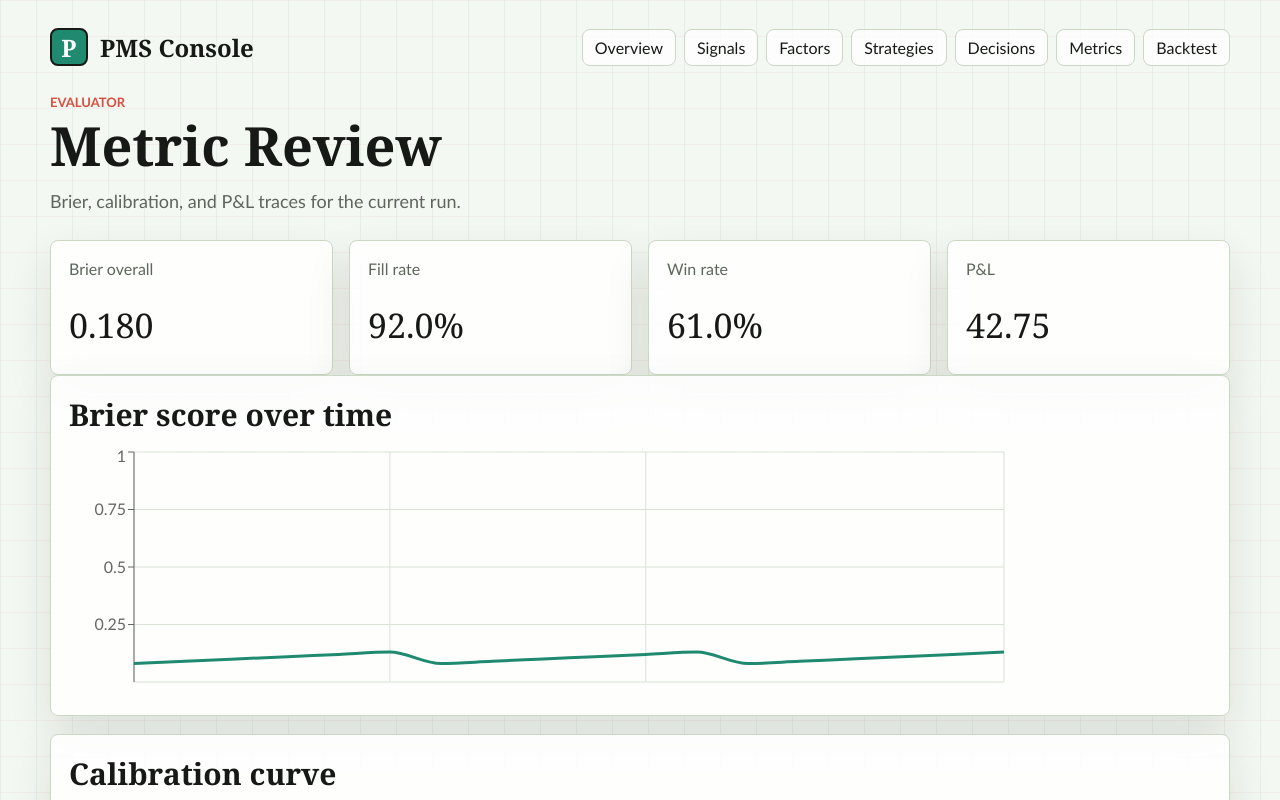
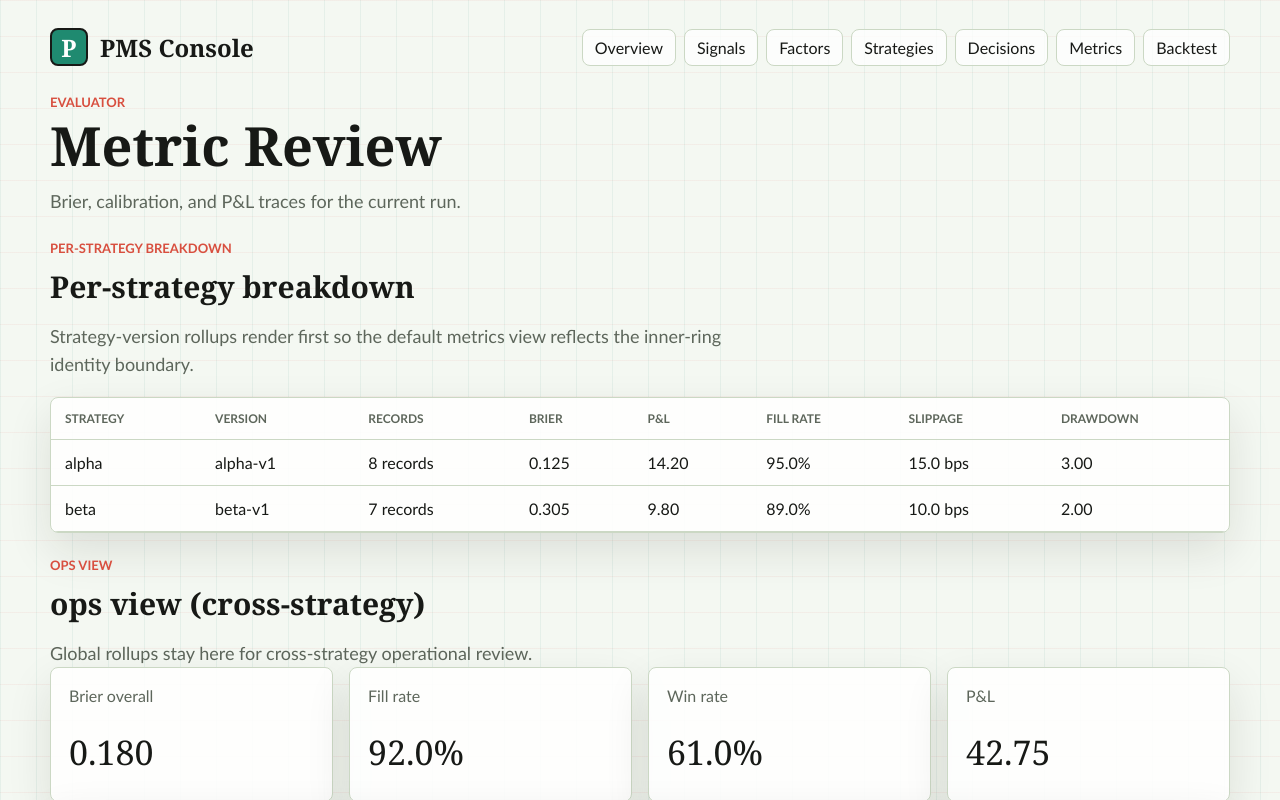
Before and after one commit to stone16/prediction-market-system, a Next.js app in the folder dashboard/: page /metrics in a window 1280 px wide. Shown: the top 800 px of the page. Built offline with nearby package versions, Linux system fonts and the light colour scheme.

Commit message:
feat(cp07): add per-strategy metrics default view

```diff
--- a/dashboard/app/metrics/page.tsx
+++ b/dashboard/app/metrics/page.tsx
@@ -3,9 +3,9 @@
 import { MetricChartsNoSsr } from '@/components/MetricChartsNoSsr';
 import { Nav } from '@/components/Nav';
 import { useLiveData } from '@/lib/useLiveData';
-import type { MetricsResponse } from '@/lib/types';
+import type { MetricsAggregate, MetricsPerStrategyRow, MetricsResponse } from '@/lib/types';
 
-const EMPTY_METRICS: MetricsResponse = {
+const EMPTY_OPS_VIEW: MetricsAggregate = {
   brier_overall: null,
   brier_by_category: {},
   pnl: 0,
@@ -17,10 +17,18 @@ const EMPTY_METRICS: MetricsResponse = {
   pnl_series: []
 };
 
+const EMPTY_METRICS: MetricsResponse = {
+  ...EMPTY_OPS_VIEW,
+  per_strategy: [],
+  ops_view: EMPTY_OPS_VIEW
+};
+
 export default function MetricsPage() {
   const { data, loading, disconnected } = useLiveData<MetricsResponse>('/metrics');
   const metrics = data ?? EMPTY_METRICS;
-  const hasData = (metrics.brier_series?.length ?? 0) > 0;
+  const opsView = metrics.ops_view ?? EMPTY_OPS_VIEW;
+  const hasOpsData = (opsView.brier_series?.length ?? 0) > 0;
+  const perStrategy = metrics.per_strategy ?? [];
 
   return (
     <main className="shell">
@@ -34,34 +42,117 @@ export default function MetricsPage() {
           </div>
           {disconnected ? <span className="badge disconnected">disconnected</span> : null}
         </div>
+
+        {loading && perStrategy.length === 0 && !hasOpsData ? (
+          <p className="muted">Loading metrics…</p>
+        ) : (
+          <>
+            <section data-testid="metrics-per-strategy" style={{ marginBottom: 24 }}>
+              <p className="eyebrow">Per-strategy breakdown</p>
+              <h2>Per-strategy breakdown</h2>
+              <p className="lede">
+                Strategy-version rollups render first so the default metrics view reflects the
+                inner-ring identity boundary.
+              </p>
+              {perStrategy.length === 0 ? (
+                <p className="muted">No strategy metrics yet.</p>
+              ) : (
+                <div className="table-wrap" style={{ marginTop: 18 }}>
+                  <table>
+                    <thead>
+                      <tr>
+                        <th>Strategy</th>
+                        <th>Version</th>
+                        <th>Records</th>
+                        <th>Brier</th>
+                        <th>P&amp;L</th>
+                        <th>Fill rate</th>
+                        <th>Slippage</th>
+                        <th>Drawdown</th>
+                      </tr>
+                    </thead>
+                    <tbody>
+                      {perStrategy.map((strategy) => (
+                        <tr
+                          key={`${strategy.strategy_id}:${strategy.strategy_version_id}`}
+                          data-testid="metrics-strategy-row"
+                        >
+                          <td>{strategy.strategy_id}</td>
+                          <td>{strategy.strategy_version_id}</td>
+                          <td>{formatRecordCount(strategy)}</td>
+                          <td>{formatBrier(strategy)}</td>
+                          <td>{formatPnl(strategy.pnl)}</td>
+                          <td>{formatFillRate(strategy.fill_rate)}</td>
+                          <td>{formatSlippage(strategy.slippage_bps)}</td>
+                          <td>{formatDrawdown(strategy.drawdown)}</td>
+                        </tr>
+                      ))}
+                    </tbody>
+                  </table>
+                </div>
+              )}
+            </section>
+
+            <section data-testid="metrics-ops-view">
+              <p className="eyebrow">ops view</p>
+              <h2>ops view (cross-strategy)</h2>
+              <p className="lede">Global rollups stay here for cross-strategy operational review.</p>
               <div className="summary-grid">
                 <section className="card summary-card">
                   <span className="muted">Brier overall</span>
-            <div className="metric">{metrics.brier_overall?.toFixed(3) ?? 'n/a'}</div>
+                  <div className="metric">{opsView.brier_overall?.toFixed(3) ?? 'n/a'}</div>
                 </section>
                 <section className="card summary-card">
                   <span className="muted">Fill rate</span>
-            <div className="metric">{(metrics.fill_rate * 100).toFixed(1)}%</div>
+                  <div className="metric">{(opsView.fill_rate * 100).toFixed(1)}%</div>
                 </section>
                 <section className="card summary-card">
                   <span className="muted">Win rate</span>
-            <div className="metric">{(metrics.win_rate * 100).toFixed(1)}%</div>
+                  <div className="metric">{(opsView.win_rate * 100).toFixed(1)}%</div>
                 </section>
                 <section className="card summary-card">
                   <span className="muted">P&amp;L</span>
-            <div className="metric">{metrics.pnl.toFixed(2)}</div>
+                  <div className="metric">{opsView.pnl.toFixed(2)}</div>
                 </section>
               </div>
-        {loading && !hasData ? (
-          <p className="muted">Loading metrics…</p>
-        ) : hasData ? (
-          <MetricChartsNoSsr metrics={metrics} />
+              {hasOpsData ? (
+                <MetricChartsNoSsr metrics={opsView} />
               ) : (
                 <p className="muted">
                   No eval records yet. Run a backtest or start the paper runner to populate charts.
                 </p>
               )}
             </section>
+          </>
+        )}
+      </section>
     </main>
   );
 }
+
+function formatRecordCount(strategy: MetricsPerStrategyRow): string {
+  return strategy.record_count === 1 ? '1 record' : `${strategy.record_count} records`;
+}
+
+function formatBrier(strategy: MetricsPerStrategyRow): string {
+  if (strategy.insufficient_samples || strategy.brier_overall === null) {
+    return 'insufficient samples';
+  }
+  return strategy.brier_overall.toFixed(3);
+}
+
+function formatPnl(pnl: number): string {
+  return pnl.toFixed(2);
+}
+
+function formatFillRate(fillRate: number): string {
+  return `${(fillRate * 100).toFixed(1)}%`;
+}
+
+function formatSlippage(slippageBps: number): string {
+  return `${slippageBps.toFixed(1)} bps`;
+}
+
+function formatDrawdown(drawdown: number): string {
+  return drawdown.toFixed(2);
+}
--- a/dashboard/components/MetricCharts.tsx
+++ b/dashboard/components/MetricCharts.tsx
@@ -10,7 +10,7 @@ import {
   XAxis,
   YAxis
 } from 'recharts';
-import type { MetricsResponse } from '@/lib/types';
+import type { MetricsAggregate } from '@/lib/types';
 
 type ChartProps = {
   title: string;
@@ -30,7 +30,7 @@ function ChartPanel({ title, children, empty }: ChartProps) {
   );
 }
 
-export function MetricCharts({ metrics }: { metrics: MetricsResponse }) {
+export function MetricCharts({ metrics }: { metrics: MetricsAggregate }) {
   const brier = metrics.brier_series ?? [];
   const calibration = metrics.calibration_curve ?? [];
   const pnl = metrics.pnl_series ?? [];
--- a/dashboard/lib/mock-store.ts
+++ b/dashboard/lib/mock-store.ts
@@ -55,7 +55,7 @@ export function mockDecisions(): Decision[] {
 
 export function mockMetrics(): MetricsResponse {
   const decisions = mockDecisions();
-  return {
+  const opsView = {
     brier_overall: 0.18,
     brier_by_category: { StatisticalForecaster: 0.16, RulesForecaster: 0.21 },
     pnl: 42.75,
@@ -74,6 +74,34 @@ export function mockMetrics(): MetricsResponse {
       recorded_at: `2026-04-${String(1 + index).padStart(2, '0')}T00:00:00+00:00`,
       pnl: -8 + index * 3.1
     }))
+  };
+  return {
+    ...opsView,
+    per_strategy: [
+      {
+        strategy_id: 'alpha',
+        strategy_version_id: 'alpha-v1',
+        record_count: 8,
+        insufficient_samples: false,
+        brier_overall: 0.125,
+        pnl: 14.2,
+        fill_rate: 0.95,
+        slippage_bps: 15.0,
+        drawdown: 3.0
+      },
+      {
+        strategy_id: 'beta',
+        strategy_version_id: 'beta-v1',
+        record_count: 7,
+        insufficient_samples: false,
+        brier_overall: 0.305,
+        pnl: 9.8,
+        fill_rate: 0.89,
+        slippage_bps: 10.0,
+        drawdown: 2.0
+      }
+    ],
+    ops_view: opsView
   };
 }
 
```
Also changed, not shown: dashboard/lib/types.ts (+18 -1 lines), 1 other file (tests, documents, lock files or other folders). Lines whose indentation alone changed are shown as unchanged.
